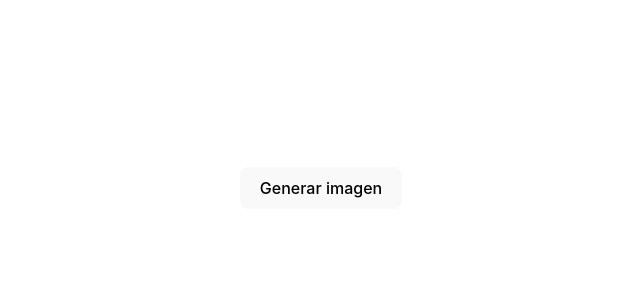
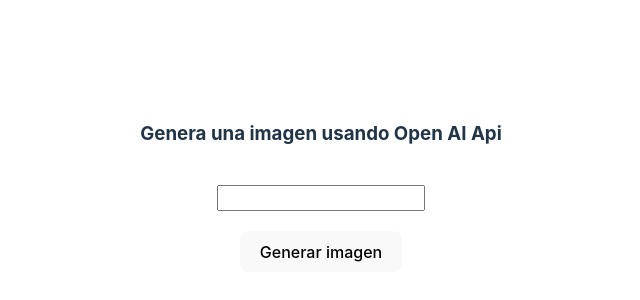
Before and after one commit to daviardev/chatgpt-clone, a Next.js app: page / in a window 1280 px wide. Shown: the part 212-512 px from the top of the page, without its empty margins (319-959 px from the left). Built offline with nearby package versions, Linux system fonts and the light colour scheme; no server answers.

Commit message:
feat: Get value from input for generate image

```diff
--- a/src/pages/index.js
+++ b/src/pages/index.js
@@ -17,7 +17,7 @@
 
   const generateImage = async () => {
     const res = await openai.createImage({
-      prompt: 'Say this is a test',
+      prompt: prompt,
       n: 1,
       size: '1024x1024'
     })
@@ -32,7 +32,12 @@
       <meta name='viewport' content='width=device-width, initial-scale=1' />
       <link rel='icon' href='favicon.png' />
     </Head>
-    <button onClick={generateImage}>Generar imagen</button>
+
+    <div className={styles.app__main}>
+      <h3>Genera una imagen usando Open AI Api</h3>
+      <input className={styles.app__input} onChange={e => setPrompt(e.target.value)} />
+      <button onClick={generateImage}>Generar imagen</button>
+    </div>
   </>
 }
 
```
